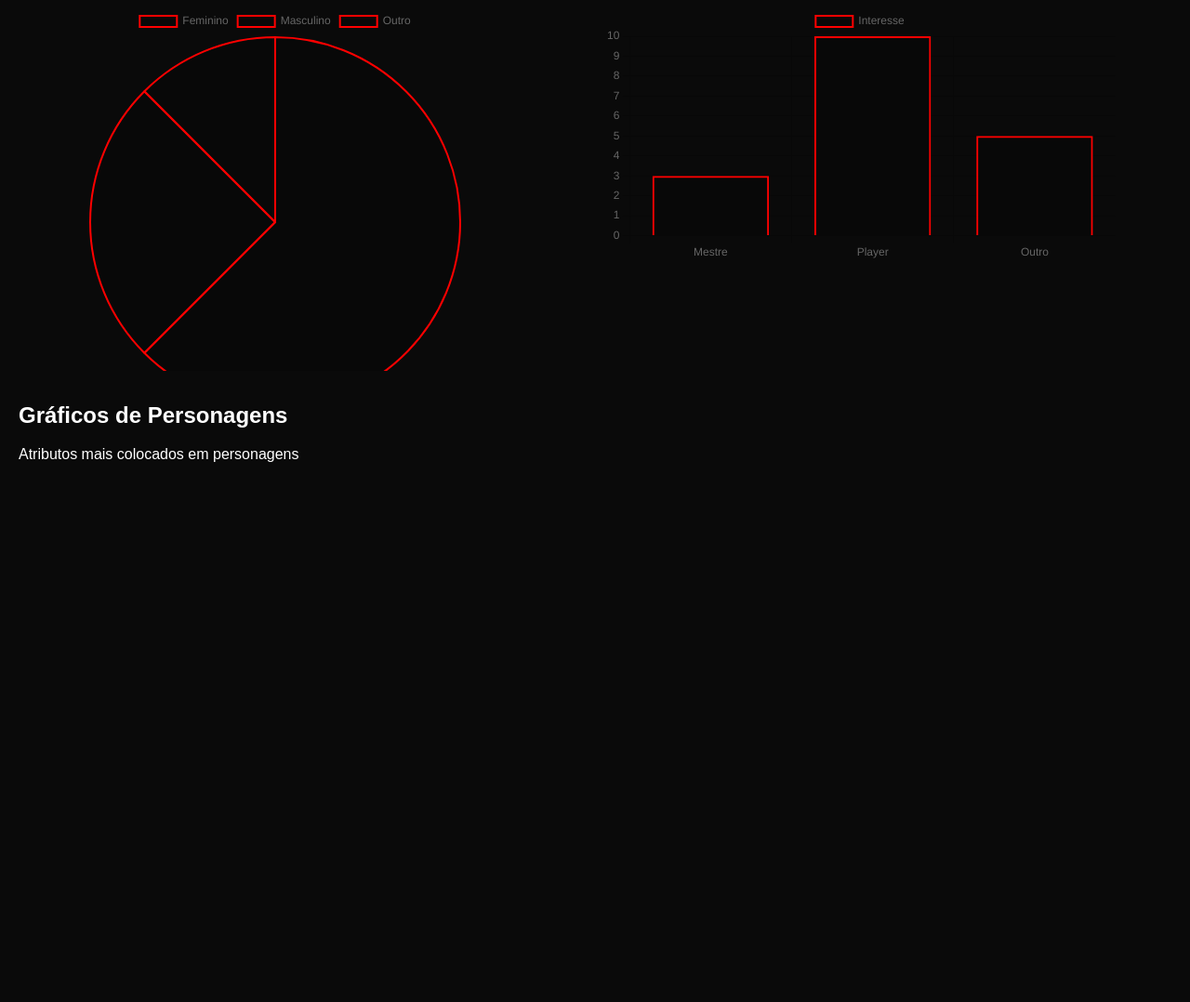
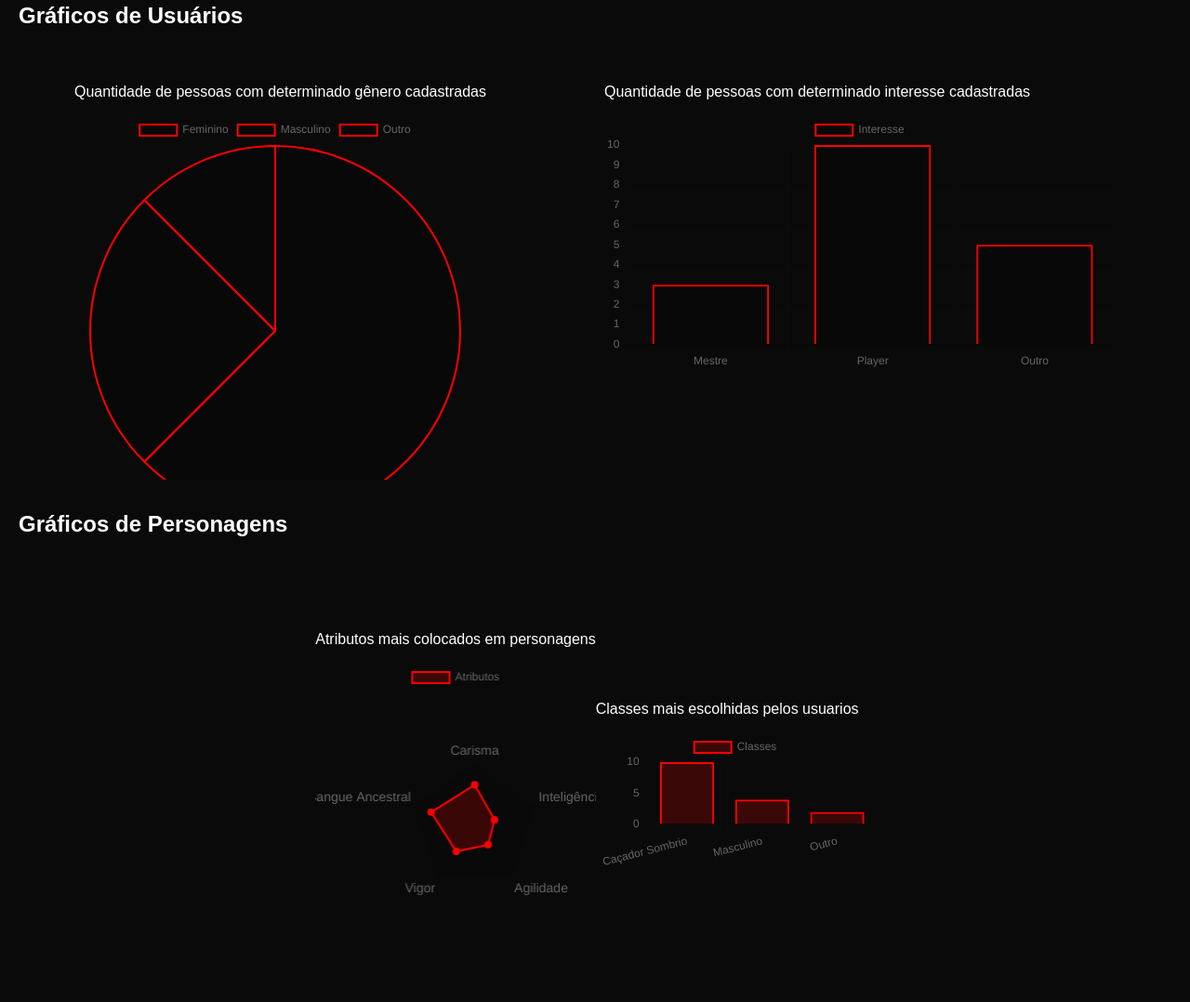
Before and after one commit to CelinaBenedito/TillTheFangz, a website: page public/dashboard.html in a window 1280 px wide. Shown: the part 341-1419 px from the top of the page at 93% size. Before the commit the page ends 1009 px from the top, so only its background shows below. Drawn offline with nearby package versions, Linux system fonts and the light colour scheme; no server answers; a web font is replaced by a local one.

Commit message:
adição de KPIS na dasboard e chartjs

```diff
--- a/public/dashboard.html
+++ b/public/dashboard.html
@@ -19,6 +19,17 @@
         <div id="conteudo_alerta"></div>
     </div>
     <h1>Olá <strong id="nome"></strong></h1>
+    <div style="display: flex; gap: 50px;">
+        <div>
+            Quantidade de usuarios cadastrados:
+            <h1>20</h1>
+        </div>
+        <div>
+            Media de posts ao dia:
+            <h1>15</h1>
+        </div>
+    </div>
+
     <h2>Gráficos de Usuários</h2>
     <div class="graficosUsuario">
         <div class="grafico pizza">
@@ -33,10 +44,20 @@
 
 
     <h2>Gráficos de Personagens</h2>
-    <p>Atributos mais colocados em personagens</p>
-    <canvas id="graficoAtributos"></canvas>
-    <canvas id="graficoClasses"></canvas>
+    <div class="graficosUsuario">
+        <div>
+            <p>Atributos mais colocados em personagens</p>
+            <canvas id="graficoAtributos">
+        </div>
 
+
+        </canvas>
+        <div>
+            <p>Classes mais escolhidas pelos usuarios</p>
+            <canvas id="graficoClasses"></canvas>
+        </div>
+
+    </div>
 </body>
 
 </html>
@@ -47,6 +68,7 @@
     nome.innerHTML = nomeUsuario
     let labelInteresse = ['Mestre', 'Player', 'Outro'];
     let labelGeneros = ['Feminino', 'Masculino', 'Outro'];
+    let labelClasses = ['Caçador Sombrio', 'Masculino', 'Outro'];
     let dadosInteresse = {
         labels: labelInteresse,
         datasets: [{
@@ -102,14 +124,82 @@
         type: 'pie',
         data: dadosGeneros,
     };
+
     let generos = new Chart(
         document.getElementById(`graficoGeneros`),
         configGeneros
     );
 
 
+    let dadosAtributos = {
+        labels: ["Carisma", "Inteligência", "Agilidade", "Vigor", "Sangue Ancestral"],
+        datasets: [{
+            label: 'Atributos',
+            data: ['20', '10', '11', '15', '22'],
+            borderColor: 'rgba(255, 0, 0, 1)',
+            backgroundColor: 'rgba(255, 0, 0, 0.2)',
+            borderWidth: 2,
+            pointBackgroundColor: 'rgba(255, 0, 0, 1)'
+        }]
+    };
 
+    const config = {
+        type: 'radar',
+        data: dadosAtributos,
+        options: {
+            animation: {
+                duration: 150,
+                easing: 'easeOutBounce'
+            },
+            scales: {
+                r: {
+                    beginAtZero: true,
+                    min: 0,
+                    max: 30,
+                    ticks: {
+                        stepSize: 1,
+                        display: false
+                    },
+                    pointLabels: {
+                        font: {
+                            size: 14
+                        }
+                    }
+                }
+            },
+            elements: {
+                line: {
+                    borderWidth: 3
+                }
+            }
+        }
+    };
 
+    let Atributos = new Chart(
+        document.getElementById(`graficoAtributos`),
+        config
+    );
+
+    let dadosClasses = {
+        labels: labelClasses,
+        datasets: [{
+            label: 'Classes',
+            data: [10, 4, 2],
+            borderColor: 'rgba(255, 0, 0, 1)',
+            backgroundColor: 'rgba(255, 0, 0, 0.2)',
+            borderWidth: 2,
+            pointBackgroundColor: 'rgba(255, 0, 0, 1)'
+        }]
+    };
+    const configClasses = {
+        type: 'bar',
+        data: dadosClasses,
+    };
+
+    let classes = new Chart(
+        document.getElementById(`graficoClasses`),
+        configClasses
+    );
     function obterDadosGrafico(idUsuario, fkPersonagem) {
 
 
```
Also changed, not shown: public/ficha.html (+4 -2 lines).
